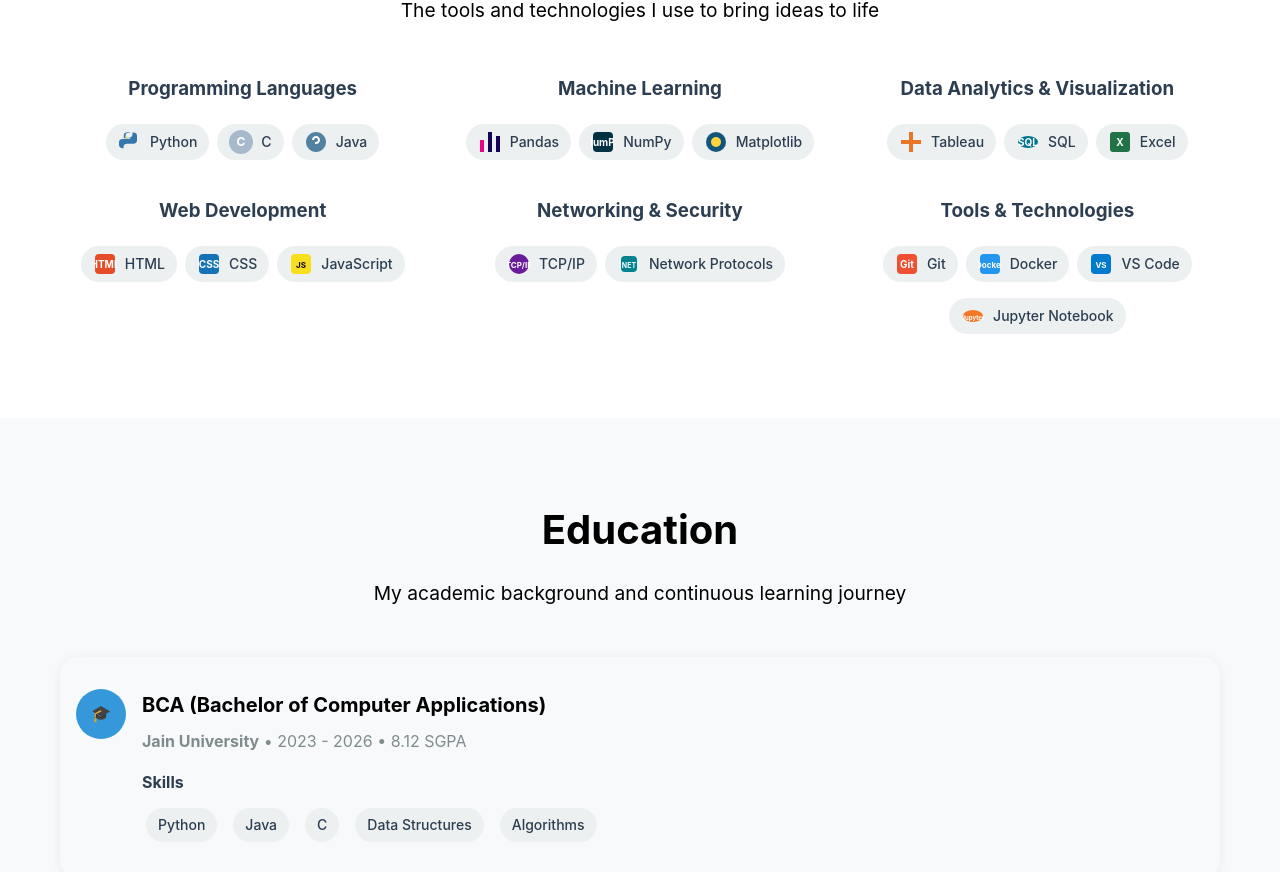
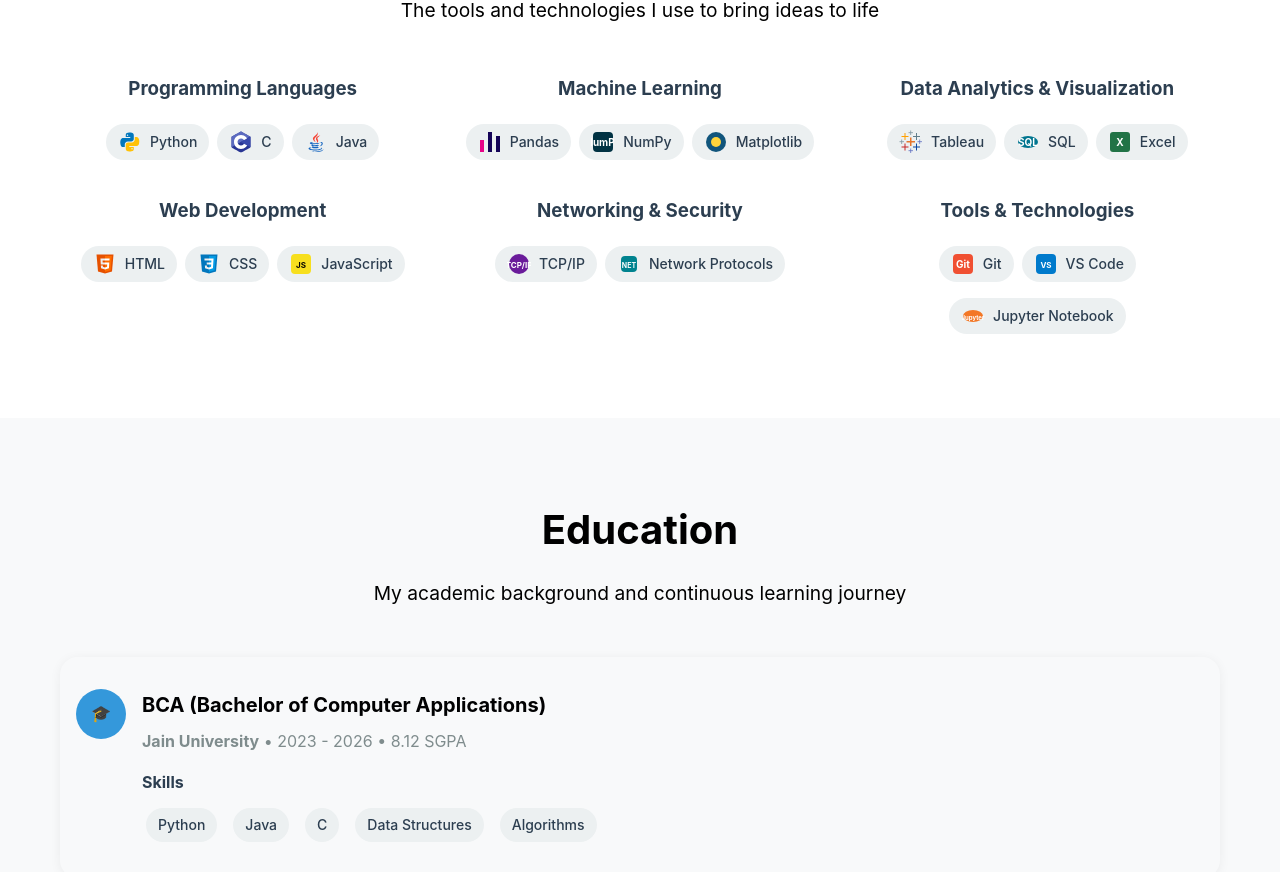
Before and after one commit to Ambika1704/Am-portfolio, a React (Create React App) app in the folder client/: page / in a window 1280 px wide. Shown: the part 1856-2728 px from the top of the page. Built offline with nearby package versions, Linux system fonts and the light colour scheme.

Commit message:
Update SkillsSection.js

```diff
--- a/client/src/components/sections/SkillsSection.js
+++ b/client/src/components/sections/SkillsSection.js
@@ -6,31 +6,24 @@ const SkillsSection = () => {
         {
           name: "Python",
           icon: (
-            <svg width="24" height="24" viewBox="0 0 24 24">
-              <g>
-                <path fill="#3776AB" d="M12.09 2c-1.1.01-2.16.1-3.09.27-2.73.49-3.24 1.52-3.24 3.42v2.51h6.48v.84H4.5c-1.94 0-3.5 1.17-3.5 3.13v2.94c0 1.97 1.62 3.13 3.5 3.13h1.02v-1.44c0-1.97 1.62-3.13 3.5-3.13h6.48c1.94 0 3.5-1.17 3.5-3.13V5.69c0-1.97-1.62-3.13-3.5-3.13h-1.02V4.5c0 1.97-1.62 3.13-3.5 3.13H7.5V5.69c0-1.97 1.62-3.13 3.5-3.13h1.09z"/>
-                <circle fill="#FFD43B" cx="8.5" cy="7.5" r="1"/>
-              </g>
+            <svg xmlns="http://www.w3.org/2000/svg" x="0px" y="0px" width="24" height="24" viewBox="0 0 48 48">
+              <path fill="#0277BD" d="M24.047,5c-1.555,0.005-2.633,0.142-3.936,0.367c-3.848,0.67-4.549,2.077-4.549,4.67V14h9v2H15.22h-4.35c-2.636,0-4.943,1.242-5.674,4.219c-0.826,3.417-0.863,5.557,0,9.125C5.851,32.005,7.294,34,9.931,34h3.632v-5.104c0-2.966,2.686-5.896,5.764-5.896h7.236c2.523,0,5-1.862,5-4.377v-8.586c0-2.439-1.759-4.263-4.218-4.672C27.406,5.359,25.589,4.994,24.047,5z M19.063,9c0.821,0,1.5,0.677,1.5,1.502c0,0.833-0.679,1.498-1.5,1.498c-0.837,0-1.5-0.664-1.5-1.498C17.563,9.68,18.226,9,19.063,9z"></path><path fill="#FFC107" d="M23.078,43c1.555-0.005,2.633-0.142,3.936-0.367c3.848-0.67,4.549-2.077,4.549-4.67V34h-9v-2h9.343h4.35c2.636,0,4.943-1.242,5.674-4.219c0.826-3.417,0.863-5.557,0-9.125C41.274,15.995,39.831,14,37.194,14h-3.632v5.104c0,2.966-2.686,5.896-5.764,5.896h-7.236c-2.523,0-5,1.862-5,4.377v8.586c0,2.439,1.759,4.263,4.218,4.672C19.719,42.641,21.536,43.006,23.078,43z M28.063,39c-0.821,0-1.5-0.677-1.5-1.502c0-0.833,0.679-1.498,1.5-1.498c0.837,0,1.5,0.664,1.5,1.498C29.563,38.32,28.899,39,28.063,39z"></path>
             </svg>
           ),
         },
         {
           name: "C",
           icon: (
-            <svg width="24" height="24" viewBox="0 0 24 24">
-              <circle cx="12" cy="12" r="12" fill="#A8B9CC"/>
-              <text x="12" y="16" textAnchor="middle" fontSize="12" fill="#fff" fontWeight="bold">C</text>
+            <svg xmlns="http://www.w3.org/2000/svg" x="0px" y="0px" width="24" height="24" viewBox="0 0 48 48">
+              <path fill="#283593" fill-rule="evenodd" d="M22.903,3.286c0.679-0.381,1.515-0.381,2.193,0 c3.355,1.883,13.451,7.551,16.807,9.434C42.582,13.1,43,13.804,43,14.566c0,3.766,0,15.101,0,18.867 c0,0.762-0.418,1.466-1.097,1.847c-3.355,1.883-13.451,7.551-16.807,9.434c-0.679,0.381-1.515,0.381-2.193,0 c-3.355-1.883-13.451-7.551-16.807-9.434C5.418,34.899,5,34.196,5,33.434c0-3.766,0-15.101,0-18.867 c0-0.762,0.418-1.466,1.097-1.847C9.451,10.837,19.549,5.169,22.903,3.286z" clip-rule="evenodd"></path><path fill="#5c6bc0" fill-rule="evenodd" d="M5.304,34.404C5.038,34.048,5,33.71,5,33.255 c0-3.744,0-15.014,0-18.759c0-0.758,0.417-1.458,1.094-1.836c3.343-1.872,13.405-7.507,16.748-9.38 c0.677-0.379,1.594-0.371,2.271,0.008c3.343,1.872,13.371,7.459,16.714,9.331c0.27,0.152,0.476,0.335,0.66,0.576L5.304,34.404z" clip-rule="evenodd"></path><path fill="#fff" fill-rule="evenodd" d="M24,10c7.727,0,14,6.273,14,14s-6.273,14-14,14 s-14-6.273-14-14S16.273,10,24,10z M24,17c3.863,0,7,3.136,7,7c0,3.863-3.137,7-7,7s-7-3.137-7-7C17,20.136,20.136,17,24,17z" clip-rule="evenodd"></path><path fill="#3949ab" fill-rule="evenodd" d="M42.485,13.205c0.516,0.483,0.506,1.211,0.506,1.784 c0,3.795-0.032,14.589,0.009,18.384c0.004,0.396-0.127,0.813-0.323,1.127L23.593,24L42.485,13.205z" clip-rule="evenodd"></path>
             </svg>
           ),
         },
         {
           name: "Java",
           icon: (
-            <svg width="24" height="24" viewBox="0 0 24 24">
-              <g>
-                <path fill="#5382A1" d="M12 2C6.48 2 2 6.48 2 12s4.48 10 10 10 10-4.48 10-10S17.52 2 12 2z"/>
-                <path fill="#fff" d="M12 6c-2.21 0-4 1.79-4 4h2a2 2 0 1 1 4 0c0 1.1-.9 2-2 2h-1v2h1c2.21 0 4-1.79 4-4s-1.79-4-4-4z"/>
-              </g>
+            <svg xmlns="http://www.w3.org/2000/svg" x="0px" y="0px" width="24" height="24" viewBox="0 0 48 48">
+              <path fill="#F44336" d="M23.65,24.898c-0.998-1.609-1.722-2.943-2.725-5.455C19.229,15.2,31.24,11.366,26.37,3.999c2.111,5.089-7.577,8.235-8.477,12.473C17.07,20.37,23.645,24.898,23.65,24.898z"></path><path fill="#F44336" d="M23.878,17.27c-0.192,2.516,2.229,3.857,2.299,5.695c0.056,1.496-1.447,2.743-1.447,2.743s2.728-0.536,3.579-2.818c0.945-2.534-1.834-4.269-1.548-6.298c0.267-1.938,6.031-5.543,6.031-5.543S24.311,11.611,23.878,17.27z"></path><g><path fill="#1565C0" d="M32.084 25.055c1.754-.394 3.233.723 3.233 2.01 0 2.901-4.021 5.643-4.021 5.643s6.225-.742 6.225-5.505C37.521 24.053 34.464 23.266 32.084 25.055zM29.129 27.395c0 0 1.941-1.383 2.458-1.902-4.763 1.011-15.638 1.147-15.638.269 0-.809 3.507-1.638 3.507-1.638s-7.773-.112-7.773 2.181C11.683 28.695 21.858 28.866 29.129 27.395z"></path><path fill="#1565C0" d="M27.935,29.571c-4.509,1.499-12.814,1.02-10.354-0.993c-1.198,0-2.974,0.963-2.974,1.889c0,1.857,8.982,3.291,15.63,0.572L27.935,29.571z"></path><path fill="#1565C0" d="M18.686,32.739c-1.636,0-2.695,1.054-2.695,1.822c0,2.391,9.76,2.632,13.627,0.205l-2.458-1.632C24.271,34.404,17.014,34.579,18.686,32.739z"></path><path fill="#1565C0" d="M36.281,36.632c0-0.936-1.055-1.377-1.433-1.588c2.228,5.373-22.317,4.956-22.317,1.784c0-0.721,1.807-1.427,3.477-1.093l-1.42-0.839C11.26,34.374,9,35.837,9,37.017C9,42.52,36.281,42.255,36.281,36.632z"></path><path fill="#1565C0" d="M39,38.604c-4.146,4.095-14.659,5.587-25.231,3.057C24.341,46.164,38.95,43.628,39,38.604z"></path></g>
             </svg>
           ),
         },
@@ -75,9 +68,8 @@ const SkillsSection = () => {
         {
           name: "Tableau",
           icon: (
-            <svg width="24" height="24" viewBox="0 0 24 24">
-              <rect x="10" y="2" width="4" height="20" fill="#E97627"/>
-              <rect x="2" y="10" width="20" height="4" fill="#E97627"/>
+            <svg xmlns="http://www.w3.org/2000/svg" x="0px" y="0px" width="24" height="24" viewBox="0 0 48 48">
+              <rect width="1.5" height="9" x="22.75" y="1" fill="#78909c"></rect><rect width="9" height="1.5" x="19" y="4.75" fill="#78909c"></rect><rect width="1.5" height="9" x="40.75" y="19" fill="#5c6bc0"></rect><rect width="9" height="1.5" x="37" y="22.75" fill="#5c6bc0"></rect><rect width="1.5" height="9" x="4.75" y="19" fill="#78909c"></rect><rect width="9" height="1.5" x="1" y="22.75" fill="#78909c"></rect><rect width="1.5" height="9" x="22.75" y="37" fill="#5c6bc0"></rect><rect width="9" height="1.5" x="19" y="40.75" fill="#5c6bc0"></rect><rect width="17" height="3" x="15" y="22" fill="#e8762d"></rect><rect width="3" height="17" x="22" y="15" fill="#e8762d"></rect><rect width="2" height="14" x="11" y="6" fill="#ffa000"></rect><rect width="14" height="2" x="5" y="12" fill="#ffa000"></rect><rect width="2" height="14" x="34" y="6" fill="#607d8b"></rect><rect width="14" height="2" x="28" y="12" fill="#607d8b"></rect><rect width="2" height="14" x="11" y="27" fill="#c62828"></rect><rect width="14" height="2" x="5" y="33" fill="#c62828"></rect><rect width="2" height="14" x="34" y="27" fill="#0d47a1"></rect><rect width="14" height="2" x="28" y="33" fill="#0d47a1"></rect>
             </svg>
           ),
         },
@@ -107,18 +99,16 @@ const SkillsSection = () => {
         {
           name: "HTML",
           icon: (
-            <svg width="24" height="24" viewBox="0 0 24 24">
-              <rect x="2" y="2" width="20" height="20" rx="4" fill="#E44D26"/>
-              <text x="12" y="16" textAnchor="middle" fontSize="10" fill="#fff" fontWeight="bold">HTML</text>
+           <svg xmlns="http://www.w3.org/2000/svg" x="0px" y="0px" width="24" height="24" viewBox="0 0 48 48">
+              <path fill="#E65100" d="M41,5H7l3,34l14,4l14-4L41,5L41,5z"></path><path fill="#FF6D00" d="M24 8L24 39.9 35.2 36.7 37.7 8z"></path><path fill="#FFF" d="M24,25v-4h8.6l-0.7,11.5L24,35.1v-4.2l4.1-1.4l0.3-4.5H24z M32.9,17l0.3-4H24v4H32.9z"></path><path fill="#EEE" d="M24,30.9v4.2l-7.9-2.6L15.7,27h4l0.2,2.5L24,30.9z M19.1,17H24v-4h-9.1l0.7,12H24v-4h-4.6L19.1,17z"></path>
             </svg>
           ),
         },
         {
           name: "CSS",
           icon: (
-            <svg width="24" height="24" viewBox="0 0 24 24">
-              <rect x="2" y="2" width="20" height="20" rx="4" fill="#1572B6"/>
-              <text x="12" y="16" textAnchor="middle" fontSize="10" fill="#fff" fontWeight="bold">CSS</text>
+            <svg xmlns="http://www.w3.org/2000/svg" x="0px" y="0px" width="24" height="24" viewBox="0 0 48 48">
+              <path fill="#0277BD" d="M41,5H7l3,34l14,4l14-4L41,5L41,5z"></path><path fill="#039BE5" d="M24 8L24 39.9 35.2 36.7 37.7 8z"></path><path fill="#FFF" d="M33.1 13L24 13 24 17 28.9 17 28.6 21 24 21 24 25 28.4 25 28.1 29.5 24 30.9 24 35.1 31.9 32.5 32.6 21 32.6 21z"></path><path fill="#EEE" d="M24,13v4h-8.9l-0.3-4H24z M19.4,21l0.2,4H24v-4H19.4z M19.8,27h-4l0.3,5.5l7.9,2.6v-4.2l-4.1-1.4L19.8,27z"></path>
             </svg>
           ),
         },
@@ -165,15 +155,6 @@ const SkillsSection = () => {
             <svg width="24" height="24" viewBox="0 0 24 24">
               <rect x="2" y="2" width="20" height="20" rx="4" fill="#F05032"/>
               <text x="12" y="16" textAnchor="middle" fontSize="10" fill="#fff" fontWeight="bold">Git</text>
-            </svg>
-          ),
-        },
-        {
-          name: "Docker",
-          icon: (
-            <svg width="24" height="24" viewBox="0 0 24 24">
-              <rect x="2" y="2" width="20" height="20" rx="4" fill="#2496ED"/>
-              <text x="12" y="16" textAnchor="middle" fontSize="8" fill="#fff" fontWeight="bold">Docker</text>
             </svg>
           ),
         },
```
